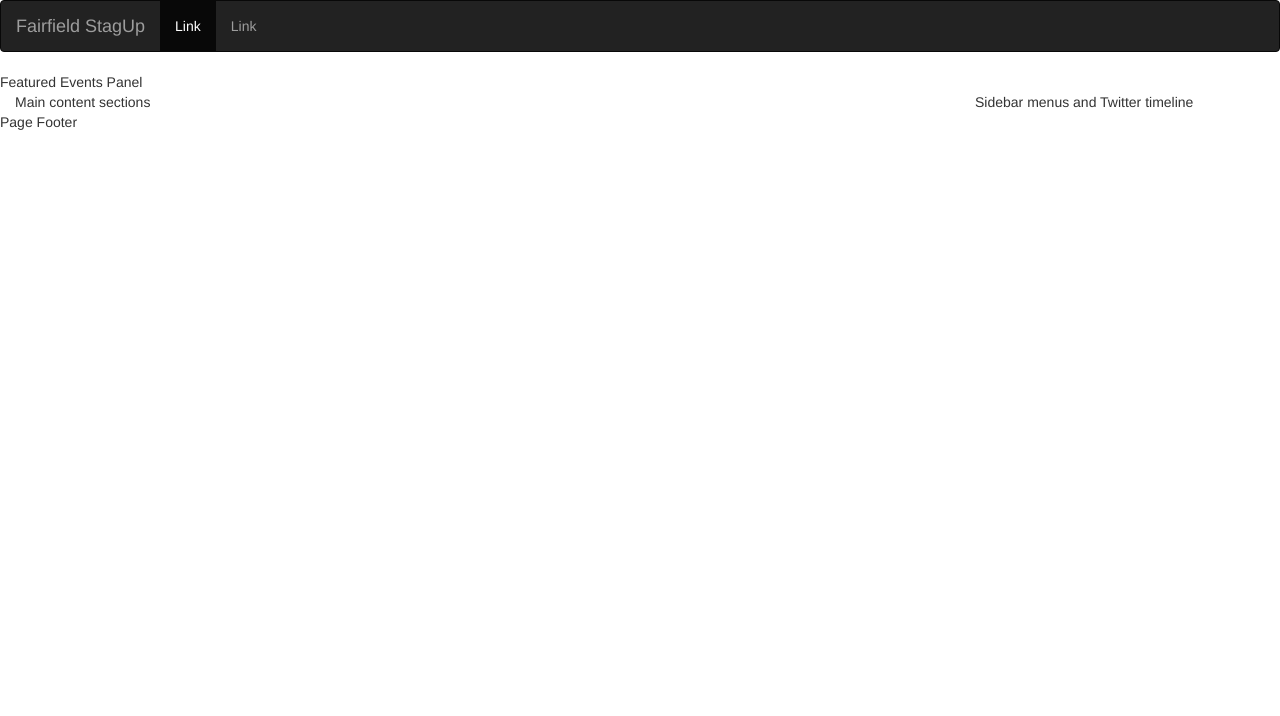
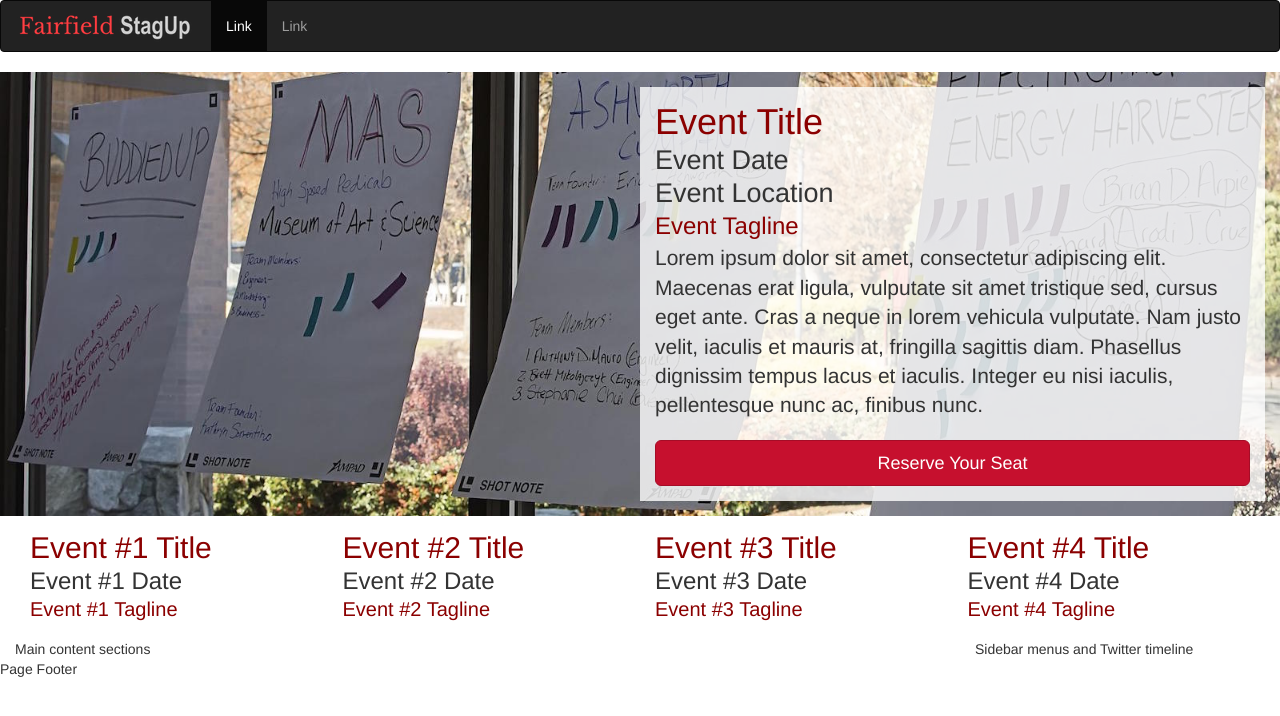
Before and after one commit to jknostman/stagup-bootstrap, a plain HTML site: page index.html in a window 1280 px wide. Drawn offline with nearby package versions, Linux system fonts and the light colour scheme.

Commit message:
Completed Part 4

```diff
--- /dev/null
+++ b/assets/css/styles.css
@@ -0,0 +1,50 @@
+/**
+* ====================================================================
+*  styles.css -- Global styles for the Fairfield StagUp website
+* ====================================================================
+*/
+
+/*---- Basic Styling ----*/
+h1{
+  color: darkred;
+}
+.btn-primary {
+  background-color: #C6102E; /* bright cherry red */
+  border-color: #A50D27; /* a darker shade of the same red */
+}
+/*---- Navbar Styling ----*/
+.navbar-brand {
+  padding: 6px 15px;
+}
+/*---- Feature-Panel Styling ----*/
+.feature-panel h1, .feature-panel h2, .feature-panel h3 {
+  margin:0 0 4px;
+}
+.feature-panel h3 {
+  color: darkred;
+}
+.featured-events-top {
+  background-image: url(../images/FeaturePhoto.jpg);
+  background-size: cover;
+  background-position: center center;
+  padding: 15px;
+}
+.featured-text-container {
+  background-color: rgba(100%, 100%, 100%, 0.8);
+  padding: 15px;
+}
+.featured-events-top h2 {
+  font-size: 27px;
+}
+.featured-events-bottom {
+  padding: 15px;
+}
+.featured-events-bottom h1 {
+  font-size: 30px;
+}
+.featured-events-bottom h2 {
+  font-size: 24px;
+}
+.featured-events-bottom h3 {
+  font-size: 20px;
+}
--- a/index.html
+++ b/index.html
@@ -1,5 +1,6 @@
 <!DOCTYPE html>
 <html lang="en">
+
 <head>
   <meta charset="utf-8">
   <meta http-equiv="X-UA-Compatible" content="IE=edge">
@@ -9,7 +10,8 @@
 
   <!-- Bootstrap -->
   <link rel="stylesheet" href="https://maxcdn.bootstrapcdn.com/bootstrap/3.3.5/css/bootstrap.min.css">
-
+  <!-- Custom Styling -->
+  <link rel="stylesheet" href="assets/css/styles.css">
   <!-- HTML5 shim and Respond.js for IE8 support of HTML5 elements and media queries -->
   <!-- WARNING: Respond.js doesn't work if you view the page via file:// -->
   <!--[if lt IE 9]>
@@ -17,6 +19,7 @@
       <script src="https://oss.maxcdn.com/respond/1.4.2/respond.min.js"></script>
     <![endif]-->
 </head>
+
 <body>
   <div class="container-fluid">
     <header class="masthead row">
@@ -31,7 +34,9 @@
               <span class="icon-bar"></span>
               <span class="icon-bar"></span>
             </button>
-          <a class="navbar-brand" href="#">Fairfield StagUp</a>
+            <a class="navbar-brand" href="#">
+              <img alt="Brand" src="assets/images/FairfieldStagUp.png">
+            </a>
           </div>
 
           <!-- Collect the nav links, forms, and other content for toggling -->
@@ -40,13 +45,49 @@
               <li class="active"><a href="#">Link <span class="sr-only">(current)</span></a></li>
               <li><a href="#">Link</a></li>
             </ul>
-        </div><!-- /.navbar-collapse -->
-      </div><!-- /.container-fluid -->
+          </div>
+          <!-- /.navbar-collapse -->
+        </div>
+        <!-- /.container-fluid -->
       </nav>
       <!-- Navbar End -->
     </header>
-    <section class="feature-panel row">
-      Featured Events Panel
+    <section class="feature-panel">
+      <div class="featured-events-top row">
+        <div class="featured-text-container cols-sm-8 col-sm-offset-4 col-md-6 col-md-offset-6">
+          <h1>Event Title</h1>
+          <h2>Event Date</h2>
+          <h2>Event Location</h2>
+          <h3>Event Tagline</h3>
+          <p class="lead">Lorem ipsum dolor sit amet, consectetur adipiscing elit. Maecenas erat ligula, vulputate sit amet tristique sed, cursus eget ante. Cras a neque in lorem vehicula vulputate. Nam justo velit, iaculis et mauris at, fringilla sagittis diam. Phasellus
+            dignissim tempus lacus et iaculis. Integer eu nisi iaculis, pellentesque nunc ac, finibus nunc.</p>
+          <a href="#" class="btn btn-primary btn-lg btn-block">Reserve Your Seat</a>
+        </div>
+      </div>
+      <div class="featured-events-bottom row">
+          <div class="featured-event-teaser col-md-3 col-sm-6">
+            <h1>Event #1 Title</h1>
+            <h2>Event #1 Date</h2>
+            <h3>Event #1 Tagline</h3>
+          </div>
+
+          <div class="featured-event-teaser col-md-3 col-sm-6">
+            <h1>Event #2 Title</h1>
+            <h2>Event #2 Date</h2>
+            <h3>Event #2 Tagline</h3>
+          </div>
+          <div class="featured-event-teaser col-md-3 col-sm-6">
+            <h1>Event #3 Title</h1>
+            <h2>Event #3 Date</h2>
+            <h3>Event #3 Tagline</h3>
+          </div>
+          <div class="featured-event-teaser col-md-3 col-sm-6">
+            <h1>Event #4 Title</h1>
+            <h2>Event #4 Date</h2>
+            <h3>Event #4 Tagline</h3>
+          </div>
+
+      </div>
     </section>
     <div class="row">
       <main class="main-content col-sm-9">
@@ -65,4 +106,5 @@
   <!-- Include all compiled plugins (below), or include individual files as needed -->
   <script src="https://maxcdn.bootstrapcdn.com/bootstrap/3.3.5/js/bootstrap.min.js"></script>
 </body>
+
 </html>
```
Also changed, not shown: assets/images/FairfieldStagUp.png (added), assets/images/FeaturePhoto.jpg (added). Lines whose indentation alone changed are shown as unchanged.
